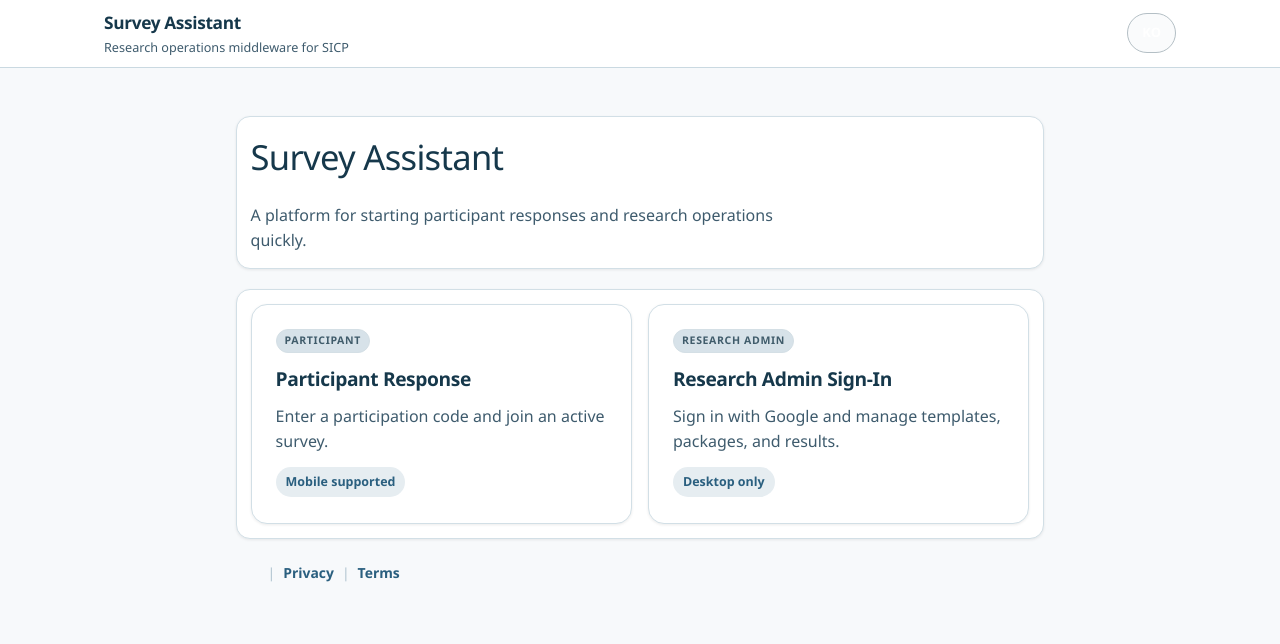
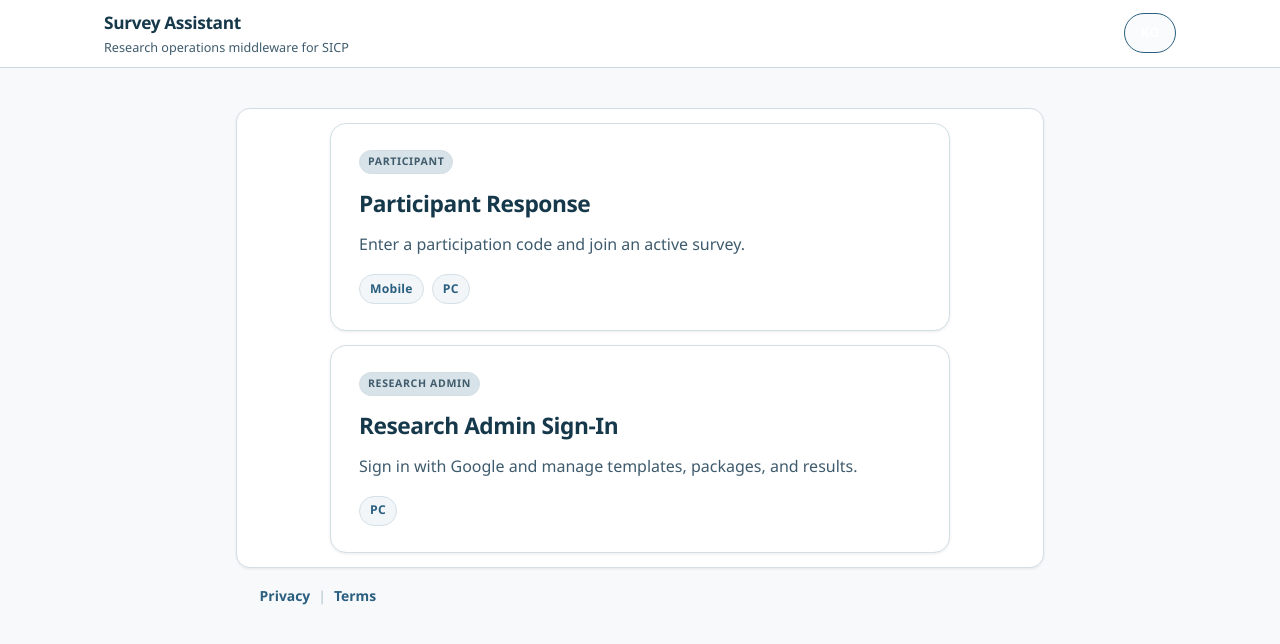
Before and after one commit to yes-U-can/survey-assistant, a Next.js app in the folder apps/web/: page /en in a window 1280 px wide. Shown: the top 644 px of the page. Built offline with nearby package versions, Linux system fonts and the light colour scheme; no server answers.

Commit message:
refactor: simplify home portal messaging and device badges

```diff
--- a/apps/web/src/app/[locale]/page.tsx
+++ b/apps/web/src/app/[locale]/page.tsx
@@ -7,7 +7,7 @@ type HomeCard = {
   badge: string;
   title: string;
   description: string;
-  note: string;
+  devices: string[];
 };
 
 export default async function LocaleHome({
@@ -21,51 +21,44 @@ export default async function LocaleHome({
   const copy =
     locale === "ko"
       ? {
-          title: "설문조사 도우미",
-          lead: "연구용 설문 응답과 설문 운영을 빠르게 시작하는 플랫폼입니다.",
           participant: {
             href: `/${locale}/auth/participant`,
             badge: "PARTICIPANT",
             title: "피검자 설문 응답",
             description: "참여코드를 입력하고 진행 중인 설문에 참여합니다.",
-            note: "모바일 사용 가능",
+            devices: ["모바일", "PC"],
           },
           admin: {
             href: `/${locale}/auth/admin`,
             badge: "RESEARCH ADMIN",
             title: "연구관리자 로그인",
             description: "Google 로그인 후 템플릿, 패키지, 결과를 관리합니다.",
-            note: "PC 웹 전용",
+            devices: ["PC"],
           },
+          deviceAria: "지원 기기",
         }
       : {
-          title: "Survey Assistant",
-          lead: "A platform for starting participant responses and research operations quickly.",
           participant: {
             href: `/${locale}/auth/participant`,
             badge: "PARTICIPANT",
             title: "Participant Response",
             description: "Enter a participation code and join an active survey.",
-            note: "Mobile supported",
+            devices: ["Mobile", "PC"],
           },
           admin: {
             href: `/${locale}/auth/admin`,
             badge: "RESEARCH ADMIN",
             title: "Research Admin Sign-In",
             description: "Sign in with Google and manage templates, packages, and results.",
-            note: "Desktop only",
+            devices: ["PC"],
           },
+          deviceAria: "Supported devices",
         };
 
   const cards: HomeCard[] = [copy.participant, copy.admin];
 
   return (
     <main className="sa-page sa-home sa-home-portal">
-      <section className="sa-home-portal-hero">
-        <h1>{copy.title}</h1>
-        <p className="sa-home-portal-lead">{copy.lead}</p>
-      </section>
-
       <section className="sa-home-portal-grid-shell">
         <div className="sa-home-portal-grid">
           {cards.map((card) => (
@@ -73,14 +66,20 @@ export default async function LocaleHome({
               <small className="sa-home-badge">{card.badge}</small>
               <strong>{card.title}</strong>
               <p>{card.description}</p>
-              <span className="sa-home-portal-note">{card.note}</span>
+              <div className="sa-home-portal-badges" aria-label={copy.deviceAria}>
+                {card.devices.map((device) => (
+                  <span key={device} className="sa-home-device-badge">
+                    {device}
+                  </span>
+                ))}
+              </div>
             </Link>
           ))}
         </div>
       </section>
 
       <footer className="sa-footer sa-home-portal-footer">
-        <LegalLinks locale={locale} />
+        <LegalLinks locale={locale} withLeadingDivider={false} />
       </footer>
     </main>
   );
--- a/apps/web/src/app/globals.css
+++ b/apps/web/src/app/globals.css
@@ -133,11 +133,14 @@ textarea {
 .sa-nav-chip-emphasis {
   background: var(--brand-700);
   color: #fff;
-  border-color: color-mix(in srgb, var(--brand-900) 32%, white);
+  border-color: var(--brand-700);
+  min-width: 52px;
+  justify-content: center;
 }
 
 .sa-nav-chip-emphasis:hover {
-  background: color-mix(in srgb, var(--brand-700) 82%, black);
+  background: color-mix(in srgb, var(--brand-700) 88%, black);
+  border-color: color-mix(in srgb, var(--brand-700) 88%, black);
 }
 
 .sa-home {
@@ -1613,23 +1616,11 @@ body::after {
 
 .sa-home-portal {
   max-width: 860px;
-  padding-top: 32px;
-}
-
-.sa-home-portal-hero {
-  display: grid;
-  gap: 10px;
-  justify-items: start;
-}
-
-.sa-home-portal-lead {
-  max-width: 540px;
-  font-size: 1rem;
-  line-height: 1.6;
+  padding-top: 24px;
 }
 
 .sa-home-portal-grid-shell {
-  margin-top: 12px;
+  margin-top: 0;
   padding: 0;
   background: transparent;
   border: 0;
@@ -1638,15 +1629,17 @@ body::after {
 
 .sa-home-portal-grid {
   display: grid;
-  grid-template-columns: repeat(2, minmax(0, 1fr));
-  gap: 16px;
+  grid-template-columns: 1fr;
+  gap: 14px;
+  max-width: 620px;
+  margin: 0 auto;
 }
 
 .sa-home-portal-card {
   display: grid;
-  gap: 12px;
-  min-height: 220px;
-  padding: 24px;
+  gap: 14px;
+  min-height: 0;
+  padding: 26px 28px;
   border: 1px solid color-mix(in srgb, var(--brand-200) 72%, white);
   border-radius: 16px;
   background: #ffffff;
@@ -1662,8 +1655,8 @@ body::after {
 }
 
 .sa-home-portal-card strong {
-  font-size: 1.2rem;
-  line-height: 1.3;
+  font-size: 1.42rem;
+  line-height: 1.25;
   color: var(--brand-900);
   letter-spacing: -0.02em;
 }
@@ -1672,34 +1665,39 @@ body::after {
   margin: 0;
   color: var(--muted-foreground);
   line-height: 1.6;
-}
-
-.sa-home-portal-note {
+  font-size: 1rem;
+}
+
+.sa-home-portal-badges {
+  display: flex;
+  flex-wrap: wrap;
+  gap: 8px;
+  margin-top: 2px;
+}
+
+.sa-home-device-badge {
   display: inline-flex;
   align-items: center;
-  width: fit-content;
+  justify-content: center;
   min-height: 30px;
-  margin-top: auto;
   padding: 4px 10px;
   border-radius: 999px;
-  background: color-mix(in srgb, var(--brand-200) 40%, white);
+  border: 1px solid color-mix(in srgb, var(--brand-200) 70%, white);
+  background: var(--surface-muted);
   color: var(--brand-700);
-  font-size: 0.78rem;
-  font-weight: 700;
+  font-size: 0.76rem;
+  font-weight: 800;
+  letter-spacing: 0.02em;
 }
 
 .sa-home-portal-footer {
   justify-content: center;
-  padding-top: 24px;
+  padding-top: 18px;
 }
 
 @media (max-width: 1023px) {
   .sa-home-portal {
-    padding-top: 20px;
-  }
-
-  .sa-home-portal-grid {
-    grid-template-columns: 1fr;
+    padding-top: 18px;
   }
 
   .sa-home-portal-card {
--- a/apps/web/src/components/LegalLinks.tsx
+++ b/apps/web/src/components/LegalLinks.tsx
@@ -2,9 +2,10 @@ import Link from "next/link";
 
 type Props = {
   locale: "ko" | "en";
+  withLeadingDivider?: boolean;
 };
 
-export function LegalLinks({ locale }: Props) {
+export function LegalLinks({ locale, withLeadingDivider = true }: Props) {
   const copy =
     locale === "ko"
       ? {
@@ -18,7 +19,7 @@ export function LegalLinks({ locale }: Props) {
 
   return (
     <>
-      <span className="sa-divider">|</span>
+      {withLeadingDivider ? <span className="sa-divider">|</span> : null}
       <Link href={`/${locale}/legal/privacy`}>{copy.privacy}</Link>
       <span className="sa-divider">|</span>
       <Link href={`/${locale}/legal/terms`}>{copy.terms}</Link>
```
